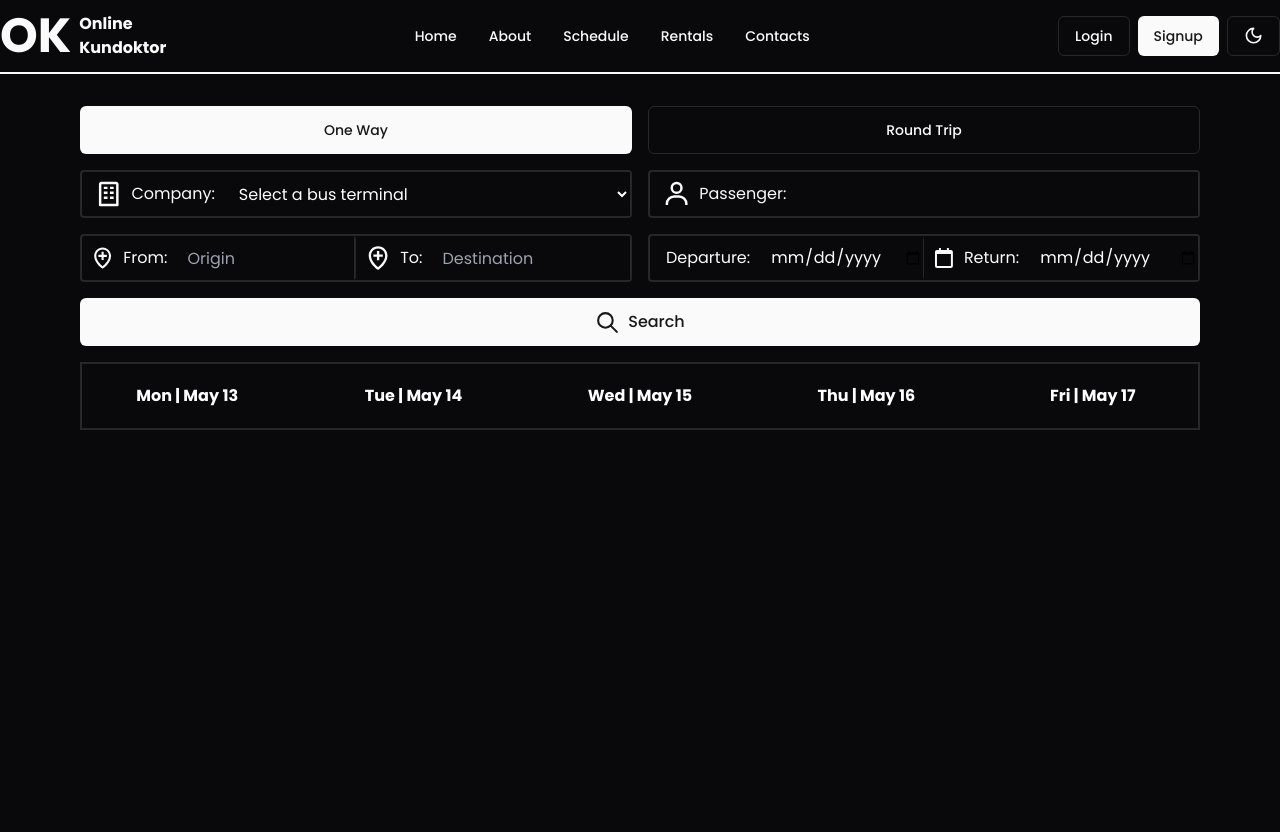
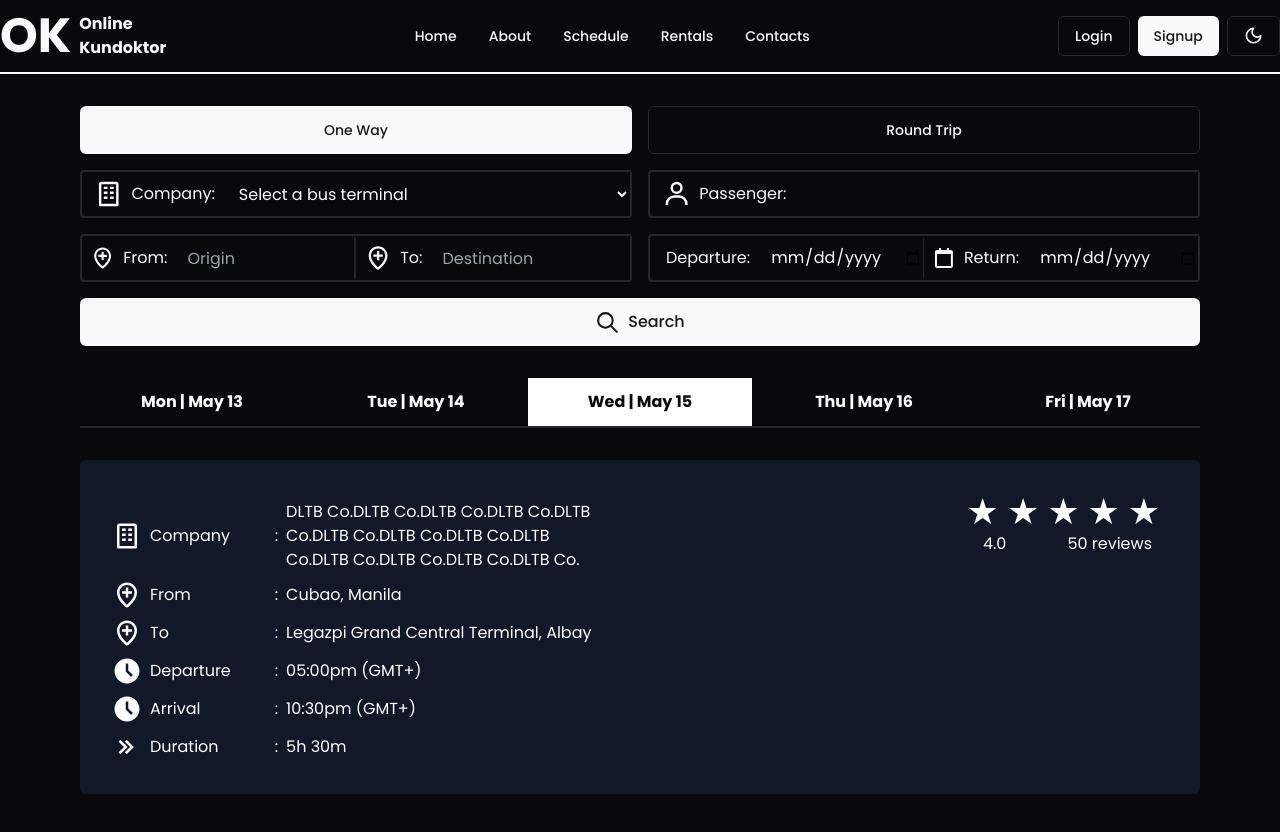
Before and after one commit to raigrc/ICPOK-OnlineKundoktor, a React (Vite) app: page /search in a window 1280 px wide. Shown: the top 832 px of the page. Before the commit the page ends 800 px from the top, so only its background shows below. Built offline with nearby package versions, Linux system fonts and the light colour scheme.

Commit message:
company review details partially complete

```diff
--- a/src/components/search-components/CompanyReviews.tsx
+++ b/src/components/search-components/CompanyReviews.tsx
@@ -1,8 +1,12 @@
-import React from "react";
+import React, { useState } from "react";
+import { BiBuilding, BiLocationPlus, BiSolidTimeFive, BiChevronsRight } from "react-icons/bi";
 
 const CompanyReviews: React.FC = () => {
-  return (<div className="grid grid-cols-5 gap-4 border-2 black text-center">
+  return (<div className='py-4'>
+    <div className="grid grid-cols-5 border-b-2 black text-center">
       <DateFilter />
+    </div>
+    <CompanyDetails />
    </div>
  );
 };
@@ -16,22 +20,112 @@
       dates.push(date);
   }
 
-    const formattedDates = dates.map((date) => {
+  const formattedDates = dates.map((date, index) => {
       const days = ['Sun', 'Mon', 'Tue', 'Wed', 'Thu', 'Fri', 'Sat'];
       const months = ['Jan', 'Feb', 'Mar', 'Apr', 'May', 'Jun', 'Jul', 'Aug', 'Sep', 'Oct', 'Nov', 'Dec'];
       const day = days[date.getDay()];
       const month = months[date.getMonth()];
       const dayOfMonth = date.getDate();
-      return `${day} | ${month} ${dayOfMonth}`;
+      return {
+          index,
+          formattedDate: `${day} | ${month} ${dayOfMonth}`
+      };
   });
+
+  const [selectedDateIndex, setSelectedDateIndex] = useState<number>(
+    dates.findIndex(date => date.toDateString() === today.toDateString())
+  );
+
+  const handleDateClick = (index: number) => {
+    setSelectedDateIndex(prevIndex => (prevIndex === index ? null : index) as number);
+  };
 
   return (
       <>
-        {formattedDates.map((formattedDate, index) => (
-          <div className='text-black hover:bg-zinc-950 hover:text-white dark:text-white dark:hover:bg-white dark:hover:text-zinc-950 hover:cursor-pointer py-5 font-bold' key={index}>{formattedDate}</div>
+          {formattedDates.map(({ index, formattedDate }) => (
+              <div
+                  className={`py-3 font-bold ${index === selectedDateIndex ? 'bg-zinc-950 text-white dark:bg-white dark:text-zinc-950' : 'hover:bg-zinc-950 hover:text-white dark:text-white dark:hover:bg-white dark:hover:text-zinc-950 hover:cursor-pointer'}`}
+                  key={index}
+                  onClick={() => handleDateClick(index)}
+              >
+                  {formattedDate}
+              </div>
           ))}
       </>
   );
 };
 
+const CompanyDetails: React.FC = () => {
+ return (<>
+    <div className="w-full mt-8">
+     <div className="grid grid-cols-2 gap-4 text-white bg-zinc-950 dark:bg-gray-900 rounded-md">
+       <div className="p-8">
+          <div className="grid grid-cols-3 mt-2">
+           <div className="flex items-center"><BiBuilding size={30} className="mr-2"/>Company</div>
+           <div className="flex items-center col-span-2">
+            <div className="mr-2">:</div>
+            <div>DLTB Co.DLTB Co.DLTB Co.DLTB Co.DLTB Co.DLTB Co.DLTB Co.DLTB Co.DLTB Co.DLTB Co.DLTB Co.DLTB Co.DLTB Co.</div>
+           </div>          </div>
+          <div className="grid grid-cols-3 mt-2">
+            <div className="flex items-center"><BiLocationPlus size={30} className="mr-2" />From</div>
+            <div className="flex items-center col-span-2">
+            <div className="mr-2">:</div>
+            <div>Cubao, Manila</div>
+           </div>          </div>
+          <div className="grid grid-cols-3 mt-2">
+           <div className="flex items-center"><BiLocationPlus size={30} className="mr-2" />To</div>
+           <div className="flex items-center col-span-2">
+            <div className="mr-2">:</div>
+            <div>Legazpi Grand Central Terminal, Albay</div>
+           </div>          </div>
+          <div className="grid grid-cols-3 mt-2">
+            <div className="flex items-center"><BiSolidTimeFive size={30} className="mr-2" />Departure</div>
+            <div className="flex items-center col-span-2">
+            <div className="mr-2">:</div>
+            <div>05:00pm (GMT+)</div>
+           </div>
+          </div>
+          <div className="grid grid-cols-3 mt-2">
+           <div className="flex items-center"><BiSolidTimeFive size={30} className="mr-2" />Arrival</div>
+           <div className="flex items-center col-span-2">
+            <div className="mr-2">:</div>
+            <div>10:30pm (GMT+)</div>
+           </div>
+          </div>
+          <div className="grid grid-cols-3 mt-2">
+           <div className="flex items-center"><BiChevronsRight size={30} className="mr-2" />Duration</div>
+           <div className="flex items-center col-span-2">
+            <div className="mr-2">:</div>
+            <div>5h 30m</div>
+           </div>
+          </div>
+        </div>
+        <div className="p-8">
+          <div>
+            <div className="flex justify-end">
+              <input type="radio" id="star5" name="rating" value="5" className="hidden" />
+              <label htmlFor="star5" className="text-4xl mr-2">&#9733;</label>
+              <input type="radio" id="star4" name="rating" value="4" className="hidden" />
+              <label htmlFor="star4" className="text-4xl mr-2">&#9733;</label>
+              <input type="radio" id="star3" name="rating" value="3" className="hidden" />
+              <label htmlFor="star3" className="text-4xl mr-2">&#9733;</label>
+              <input type="radio" id="star2" name="rating" value="2" className="hidden" />
+              <label htmlFor="star2" className="text-4xl mr-2">&#9733;</label>
+              <input type="radio" id="star1" name="rating" value="1" className="hidden" />
+              <label htmlFor="star1" className="text-4xl mr-2">&#9733;</label>
+            </div>
+            <div className="flex justify-end">
+              <div className="grid grid-cols-2 mr-4">
+               <div>4.0</div>
+               <div>50 reviews</div>
+              </div>
+            </div>
+          </div>
+        </div>
+      </div>
+    </div>
+  </>
+ );
+};
+
 export default CompanyReviews;
```
Lines whose indentation alone changed are shown as unchanged.
